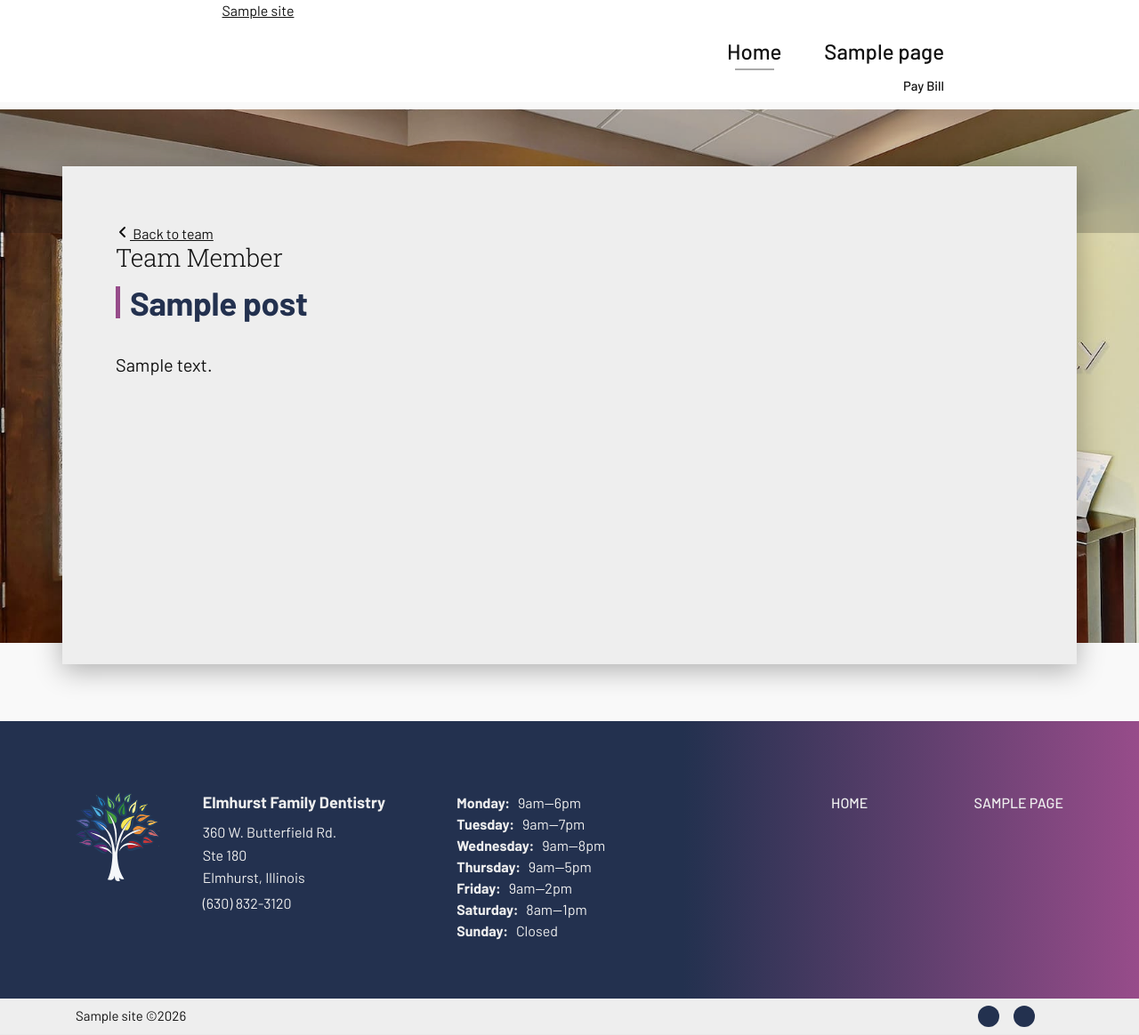
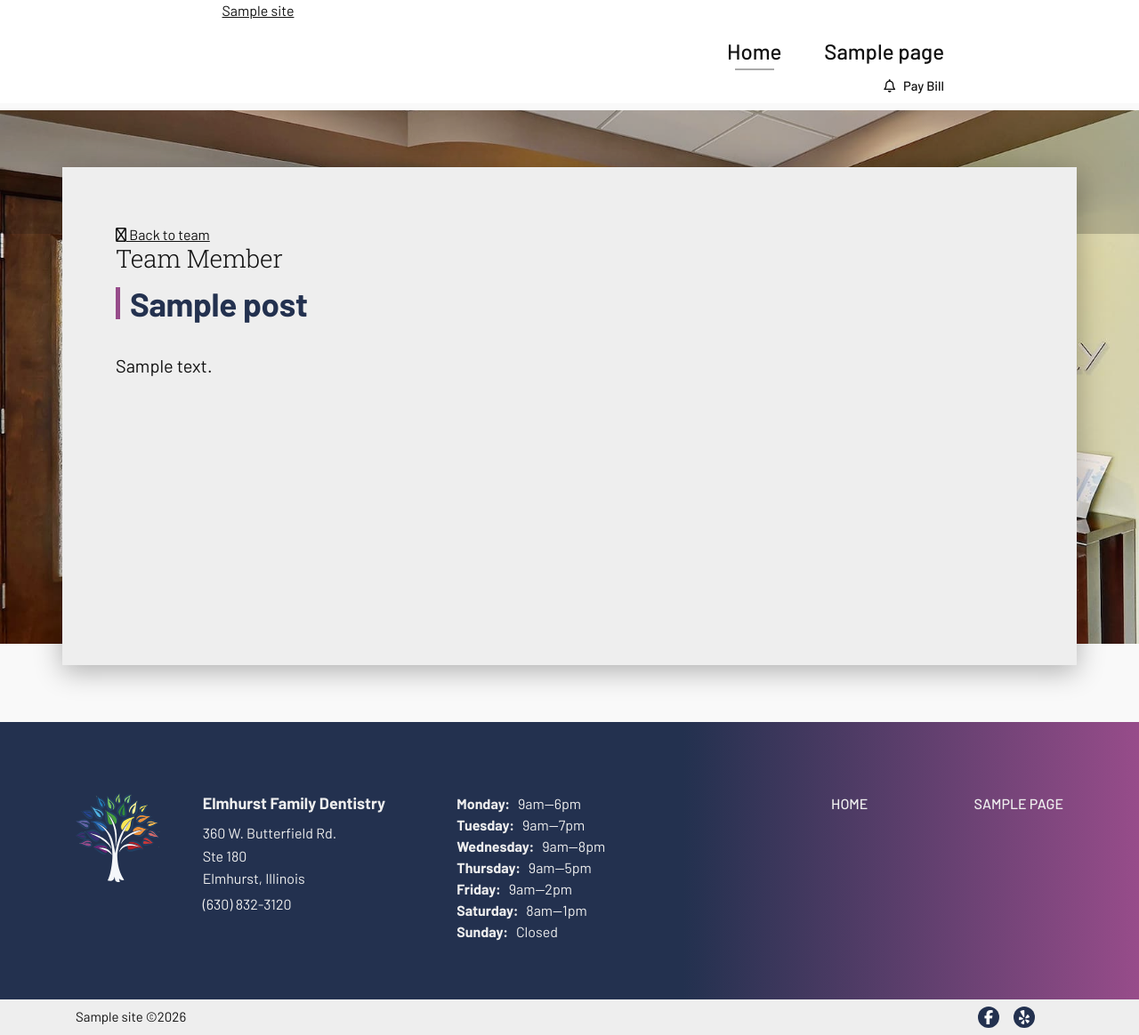
Before and after one commit to tfadz/elmhurst-family, a WordPress theme: template single.php in a window 1280 px wide. Shown: the whole page at 89% size. Run offline with PHP 8.4 and a stand-in for WordPress, Linux system fonts and the light colour scheme; the site name, menu and one post (Sample post) are stand-ins, and other content is empty; some libraries are stand-ins or nearby versions.

Commit message:
Fixed missing icons

```diff
--- a/functions.php
+++ b/functions.php
@@ -9,7 +9,7 @@
 
 if ( ! defined( '_S_VERSION' ) ) {
 	// Replace the version number of the theme on each release.
-	define( '_S_VERSION', '1.1.3' );
+	define( '_S_VERSION', '1.1.5' );
 }
 
 if ( ! function_exists( 'elmhurst_family_setup' ) ) :
@@ -202,17 +202,6 @@ function elmhurst_family_defer_non_lcp_hero_images() {
 }
 add_action( 'wp_enqueue_scripts', 'elmhurst_family_defer_non_lcp_hero_images', 20 );
 
-/** Keep exactly one Font Awesome source and remove compatibility duplicates. */
-function elmhurst_family_cleanup_fontawesome() {
-	wp_dequeue_style( 'font-awesome' );
-	wp_dequeue_style( 'font-awesome-official-v4shim' );
-	wp_dequeue_script( 'fontawesome-js' );
-	wp_dequeue_script( 'font-awesome-official' );
-	wp_dequeue_script( 'font-awesome-official-v4shim' );
-	wp_dequeue_script( 'font-awesome-official-conflict-detector' );
-}
-add_action( 'wp_enqueue_scripts', 'elmhurst_family_cleanup_fontawesome', 100 );
-
 
 add_action( 'wp_loaded', 'disable_wp_theme_update_loaded' );
 function disable_wp_theme_update_loaded() {
--- a/inc/theme-styles.php
+++ b/inc/theme-styles.php
@@ -8,13 +8,16 @@ function elmhurst_family_scripts() {
     wp_enqueue_style( 'pensacola-style', get_stylesheet_uri(), array(), _S_VERSION );
     wp_enqueue_style( 'aos', get_template_directory_uri() . '/assets/css/aos.css', array(), '2.3.4' );
     wp_enqueue_style( 'elmhurst-fonts', get_template_directory_uri() . '/assets/css/fonts.css', array(), '1.0.0' );
+    wp_enqueue_style( 'font-awesome', 'https://cdnjs.cloudflare.com/ajax/libs/font-awesome/5.15.3/css/all.min.css' );
+
 
     wp_style_add_data( 'pensacola-style', 'rtl', 'replace' );
 
     wp_enqueue_script( 'slick', get_template_directory_uri() . '/js/slick.js', array( 'jquery' ), '2', true );
-    wp_enqueue_script( 'aos', get_template_directory_uri() . '/js/aos.js', array(), '2', true );
-    wp_enqueue_script( 'pensacola-navigation', get_template_directory_uri() . '/js/navigation.js', array(), _S_VERSION, true );
-    wp_enqueue_script( 'pensacola-scripts', get_template_directory_uri() . '/js/theme.js', array( 'jquery' ), '2', true );
+	wp_enqueue_script( 'fontawesome-js', 'https://kit.fontawesome.com/317f08a783.js', false );
+	wp_enqueue_script( 'aos', get_template_directory_uri() . '/js/aos.js', array( 'jquery' ), '2', true );
+	wp_enqueue_script( 'pensacola-navigation', get_template_directory_uri() . '/js/navigation.js', array(), _S_VERSION, true );
+	wp_enqueue_script( 'pensacola-scripts', get_template_directory_uri() . '/js/theme.js', array( 'jquery' ), '2', true );
 
 
     if ( is_singular() && comments_open() && get_option( 'thread_comments' ) ) {
--- a/sass/blocks/_team.scss
+++ b/sass/blocks/_team.scss
@@ -264,18 +264,18 @@
       transition: .2s;
     }
 
-    .backto-arrow {
+    .far {
       color: $blue-dark;
       margin-right: .2rem;
       position: relative;
       left: 0;
+      transition: .3s;
+      font-size: 1.1rem;
       top: 1px;
-      vertical-align: -3px;
-      transition: .3s;
     }
 
     &:hover {
-      .backto-arrow {
+      .far {
         left: -.15rem;
         color: $purple;
       }
--- a/template-parts/content-bio.php
+++ b/template-parts/content-bio.php
@@ -12,7 +12,7 @@
 <article id="post-<?php the_ID(); ?>" <?php post_class(); ?>>
 
     <div class="backto">
-        <a href="<?php echo home_url(); ?>/our-team"><svg class="backto-arrow" aria-hidden="true" width="16" height="16" viewBox="0 0 16 16" fill="none" xmlns="http://www.w3.org/2000/svg"><path d="M10 3L5 8L10 13" stroke="currentColor" stroke-width="2" stroke-linecap="round" stroke-linejoin="round"/></svg> Back to team</a>
+        <a href="<?php echo home_url(); ?>/our-team"><i class="far fa-long-arrow-left"></i> Back to team</a>
     </div>
     <h3 class="staff-title">Team Member</h3>
     <?php
```
Also changed, not shown: sass/components/navigation/_navigation.scss (line endings or trailing spaces), style.css.
